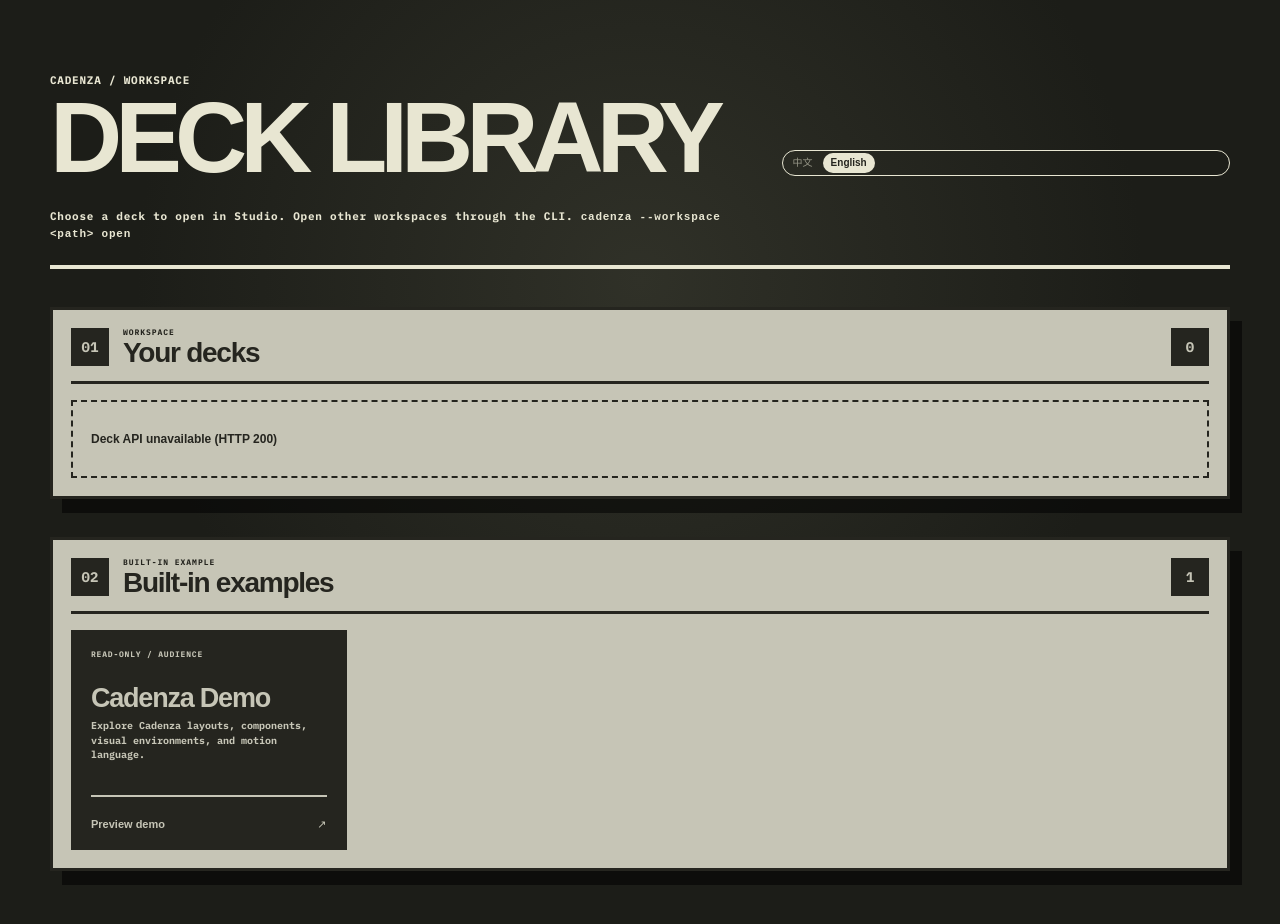
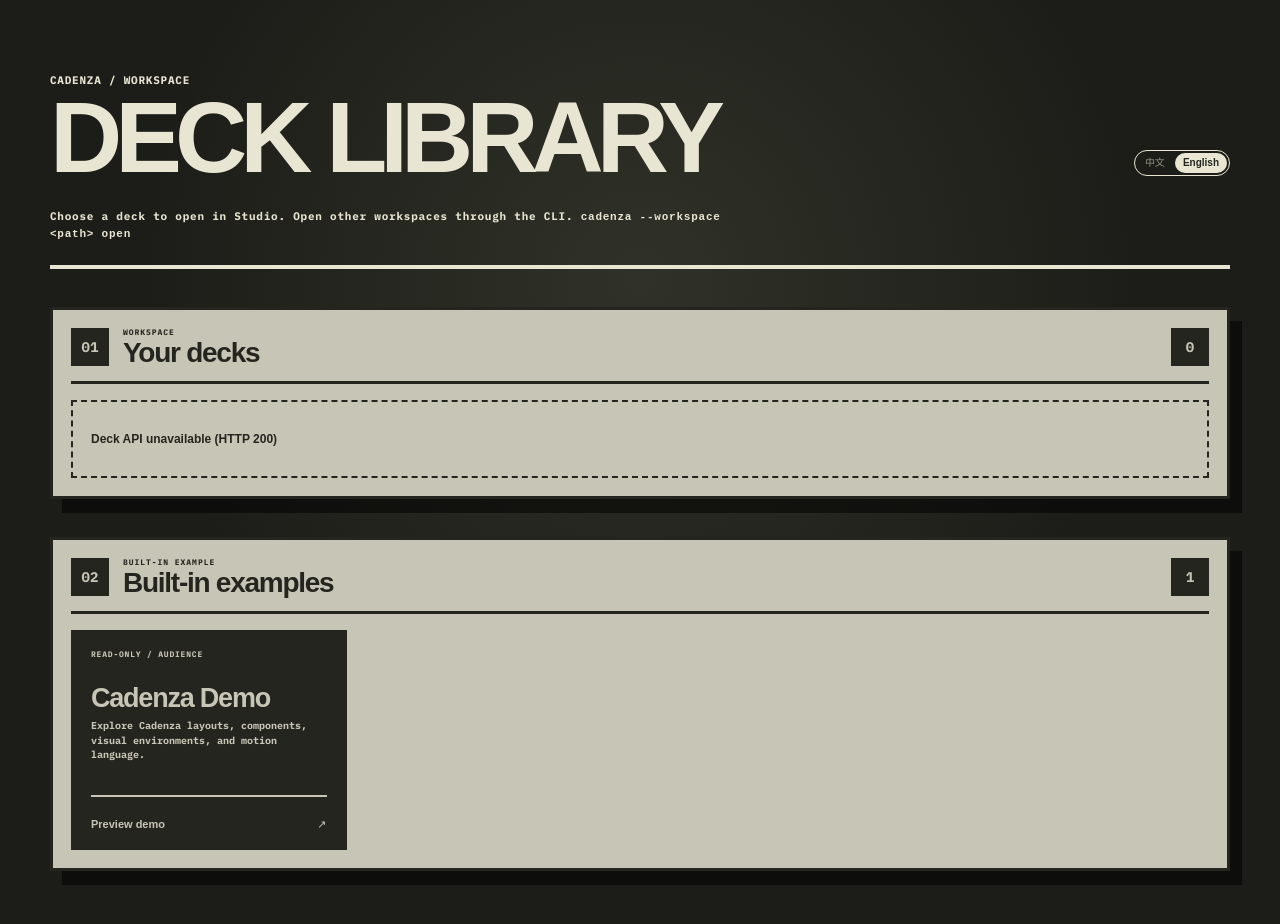
Before and after one commit to SuperTapir/CadenzaSlide, a website built with Vite: page index.html in a window 1280 px wide. Built offline with nearby package versions, Linux system fonts and the light colour scheme; files whose address does not match are found by name.

Commit message:
fix: keep locale switcher compact

```diff
--- a/src/styles/foundation.css
+++ b/src/styles/foundation.css
@@ -19,7 +19,7 @@
   font-synthesis: none;
 }
 
-.ui-locale-switcher { display: inline-flex; align-items: center; gap: 2px; padding: 2px; color: inherit; border: 1px solid currentColor; border-radius: 999px; font: 700 10px/1 var(--font-body); }
+.ui-locale-switcher { display: inline-flex; justify-self: end; align-items: center; width: max-content; gap: 2px; padding: 2px; color: inherit; border: 1px solid currentColor; border-radius: 999px; font: 700 10px/1 var(--font-body); }
 .ui-locale-switcher a { padding: 5px 8px; color: inherit; border-radius: 999px; text-decoration: none; opacity: .58; }
 .ui-locale-switcher a[aria-current="true"] { color: var(--paper); background: var(--ink); opacity: 1; }
 [data-app-mode="decks"] .ui-locale-switcher a[aria-current="true"] { color: var(--ink); background: var(--paper-bright); }
```
Also changed, not shown: tests/e2e/ui-locale.spec.ts (+1 -0 lines), docs/images/en/deck-library.jpg, docs/images/zh-CN/deck-library.jpg.
